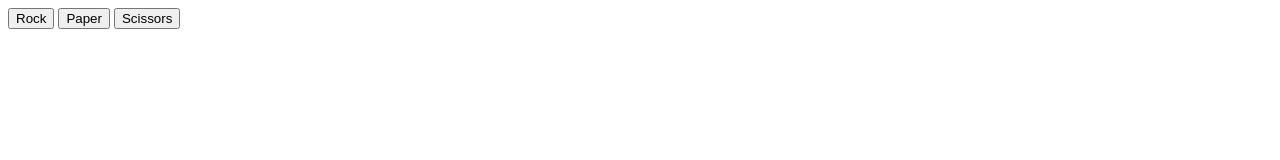
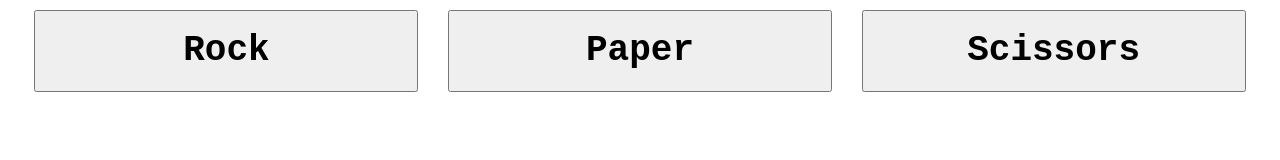
Before and after one commit to finvest2005/rock-paper-scissors, a plain HTML site: page index.html in a window 1280 px wide. Drawn offline with Linux system fonts and the light colour scheme.

Commit message:
Style buttons and text, choose monospace font, center text

```diff
--- a/index.html
+++ b/index.html
@@ -4,6 +4,7 @@
     <meta charset="UTF-8" />
     <meta name="viewport" content="width=device-width, initial-scale=1.0" />
     <title>Rock Paper Scissors Game</title>
+    <link rel="stylesheet" href="style.css" />
     <script src="script.js" defer></script>
   </head>
   <body>
--- /dev/null
+++ b/style.css
@@ -0,0 +1,25 @@
+* {
+  margin: 0;
+  padding: 0;
+  box-sizing: border-box;
+  line-height: 1.6em;
+  font-family: 'Courier New', Courier, monospace;
+}
+button {
+  padding: 10px 30px;
+  margin: 10px;
+  width: 30%;
+  font-weight: 700;
+  font-size: 36px;
+}
+.tablo {
+  text-align: center;
+}
+#info {
+  margin-top: 30px;
+}
+#user,
+#comp {
+  font-weight: bold;
+  color: blue;
+}
```
